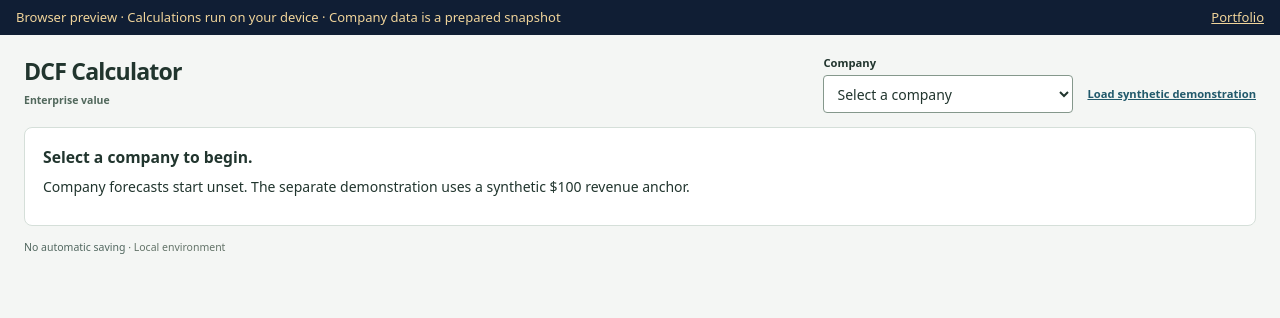
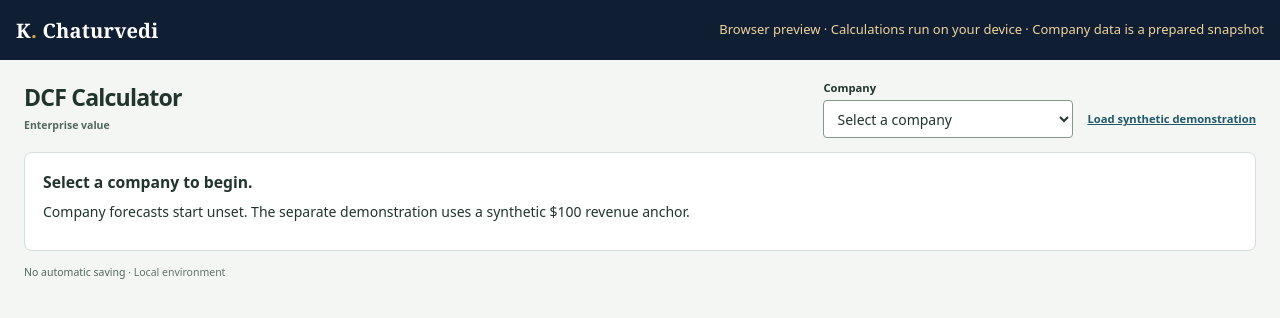
Before and after one commit to c-kartik/valuation-platform, a React (Vite) app in the folder frontend/: page / in a window 1280 px wide. Shown: the top 318 px of the page. Built offline with nearby package versions, Linux system fonts and the light colour scheme.

Commit message:
Restore portfolio home logo in valuation header

```diff
--- /dev/null
+++ b/frontend/src/browser-engine/EngineNotice.css
@@ -0,0 +1,7 @@
+.engine-header{background:#101e34;color:#f0d49a;padding:8px 16px;display:flex;align-items:center;justify-content:space-between;gap:8px 24px;flex-wrap:wrap}
+.engine-home{display:inline-flex;align-items:center;min-height:44px;color:#fff;text-decoration:none;font-family:Georgia,'Times New Roman',serif;font-size:20px;font-weight:700;letter-spacing:.01em;white-space:nowrap}
+.engine-home span{color:#c9a84c;white-space:pre}
+.engine-home:hover{color:#f0d49a}
+.engine-home:focus-visible{outline:2px solid #f0d49a;outline-offset:4px;border-radius:2px}
+.engine-notice{font-size:13px;line-height:1.5}
+@media(max-width:600px){.engine-header{gap:0;padding-bottom:12px}.engine-notice{flex-basis:100%;font-size:12px}}
--- a/frontend/src/browser-engine/EngineNotice.tsx
+++ b/frontend/src/browser-engine/EngineNotice.tsx
@@ -1,2 +1,3 @@
 import {browserEnabled} from './mode';
-export function EngineNotice(){return browserEnabled()?<aside aria-label="Calculation mode" style={{background:'#101e34',color:'#f0d49a',padding:'8px 16px',fontSize:13,display:'flex',gap:16,flexWrap:'wrap',justifyContent:'space-between'}}><span>Browser preview · Calculations run on your device · Company data is a prepared snapshot</span><a href="/" style={{color:'inherit'}}>Portfolio</a></aside>:null;}
+import './EngineNotice.css';
+export function EngineNotice(){return browserEnabled()?<aside aria-label="Calculation mode" className="engine-header"><a href="/" className="engine-home" aria-label="K. Chaturvedi home">K<span>. </span>Chaturvedi</a><span className="engine-notice">Browser preview · Calculations run on your device · Company data is a prepared snapshot</span></aside>:null;}
```
